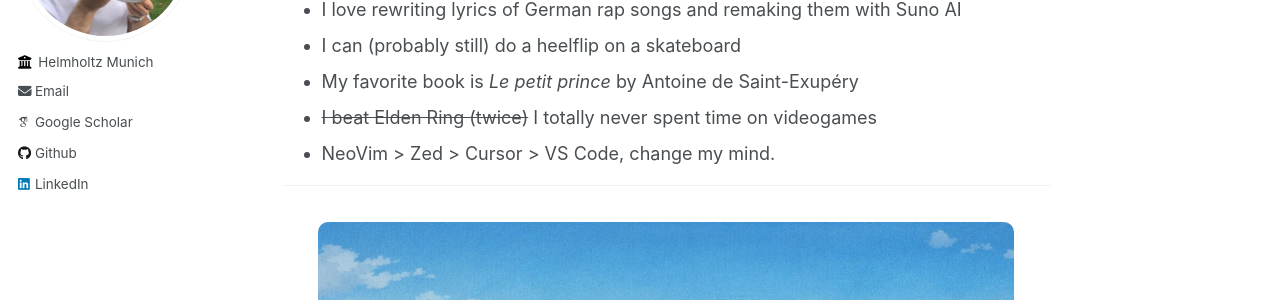
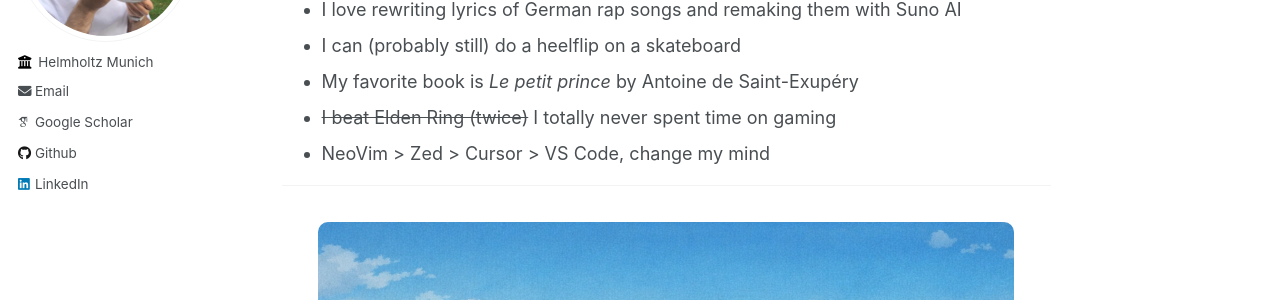
Before and after one commit to adkipnis/adkipnis.github.io, a Jekyll site: the page built from _pages/fun.md, in a window 1280 px wide and 1284 px high. Shown: the part 239-539 px from the top of the window. Built offline with Jekyll 4.4.1, drawn with Linux system fonts in a browser that asks for light colours; some web fonts are replaced.

Commit message:
Update gaming references in fun.md

```diff
--- a/_pages/fun.md
+++ b/_pages/fun.md
@@ -11,8 +11,8 @@ Here's a list of fun facts about me in no particular order:
 - I love rewriting lyrics of German rap songs and remaking them with Suno AI
 - I can (probably still) do a heelflip on a skateboard
 - My favorite book is *Le petit prince* by Antoine de Saint-Exupéry
-- ~~I beat Elden Ring (twice)~~ I totally never spent time on videogames
-- NeoVim > Zed > Cursor > VS Code, change my mind.
+- ~~I beat Elden Ring (twice)~~ I totally never spent time on gaming
+- NeoVim > Zed > Cursor > VS Code, change my mind
 
 ---
 
```
